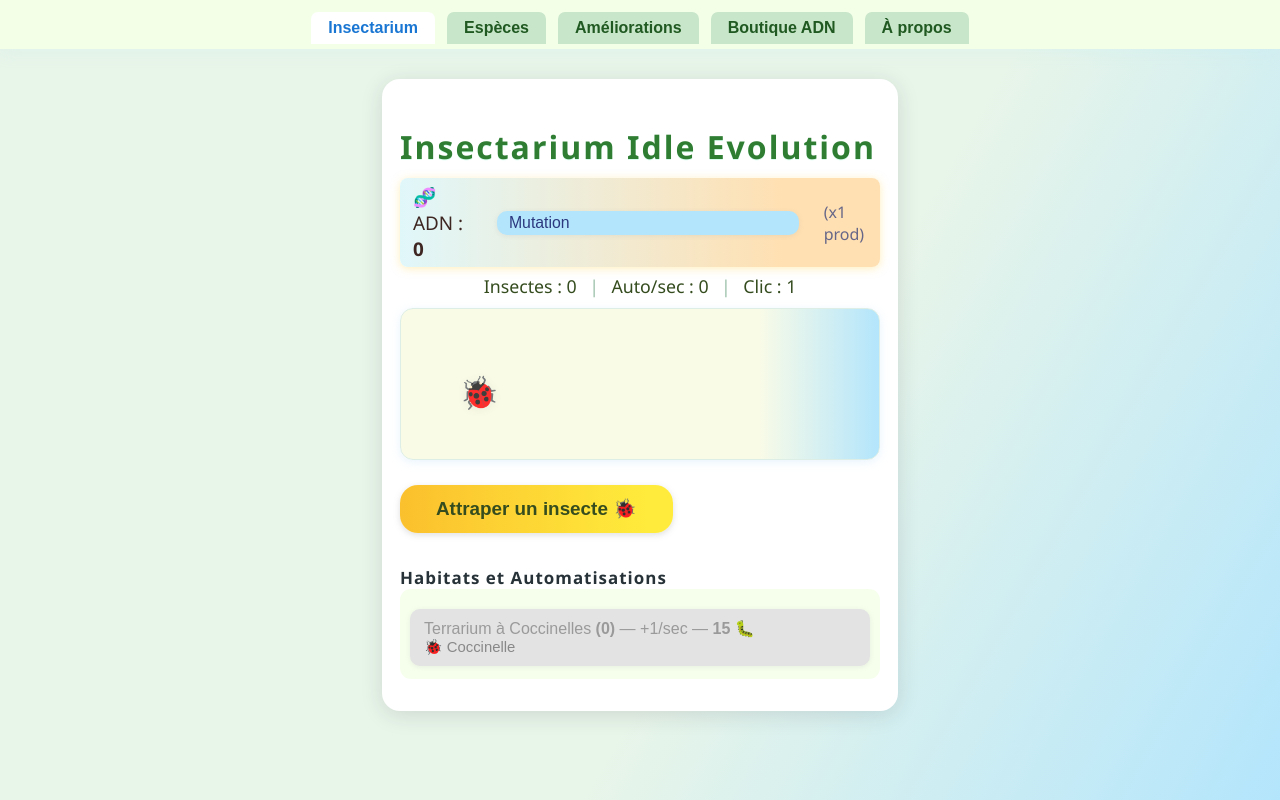
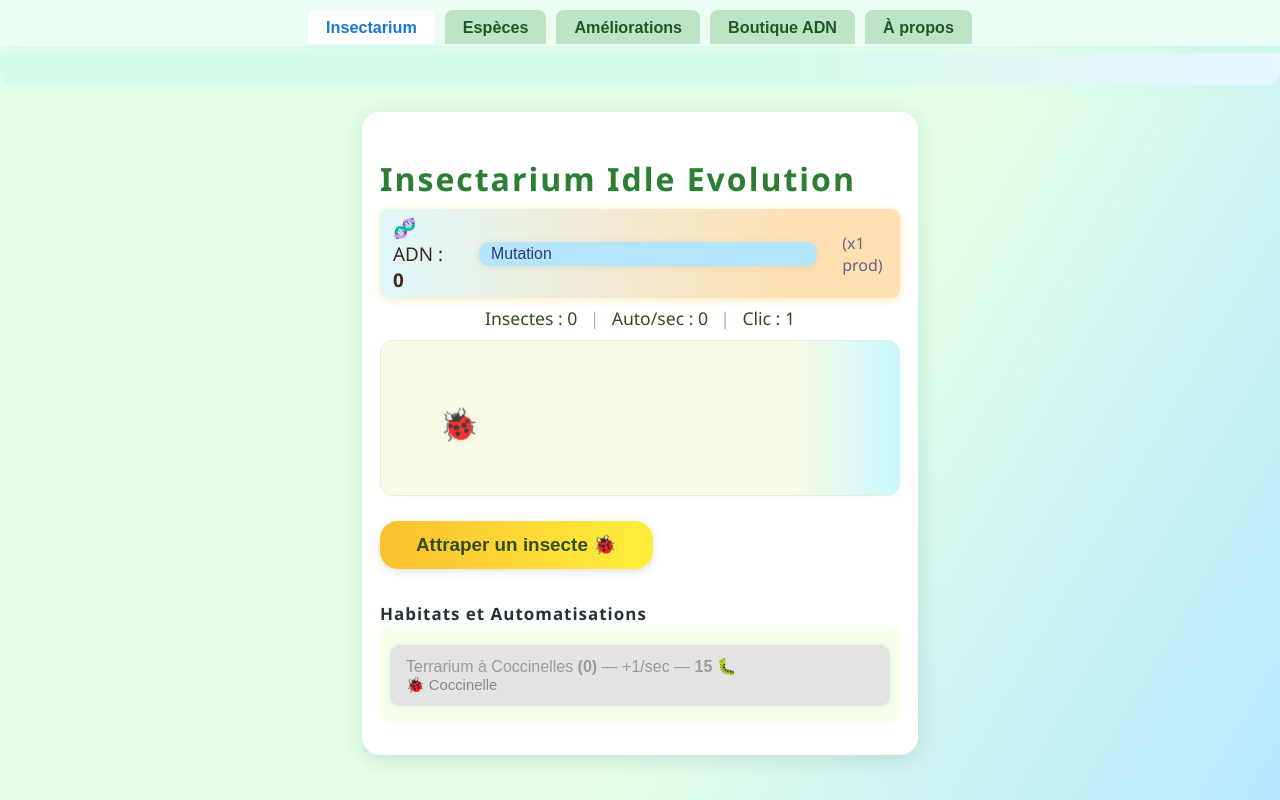
Before and after one commit to ZhuGG/Neversmoonsun, a plain HTML site: page index.html in a window 1280 px wide. Drawn offline with Linux system fonts and the light colour scheme.

Commit message:
Update style.css

```diff
--- a/style.css
+++ b/style.css
@@ -1,77 +1,138 @@
 body {
   font-family: 'Segoe UI', 'Arial', sans-serif;
-  background: linear-gradient(120deg, #e8f5e9 60%, #b3e5fc 100%);
+  background: linear-gradient(120deg, #e3ffe7 60%, #b5e8ff 100%);
   margin: 0;
   padding: 0;
   min-height: 100vh;
   color: #253423;
+  overflow-x: hidden;
 }
-
 #navbar {
   display: flex;
-  gap: 12px;
-  background: #f4ffe8;
-  padding: 12px 18px 7px 18px;
+  gap: 10px;
+  background: #edfff5;
+  padding: 10px 18px 3px 18px;
   box-shadow: 0 2px 18px #b3e5fc33;
   justify-content: center;
+  position: sticky; top: 0; z-index: 10;
 }
 .route-btn {
-  background: #c8e6c9;
+  background: #bee4c8;
   border: none;
-  border-radius: 7px 7px 0 0;
-  padding: 7px 17px;
+  border-radius: 8px 8px 0 0;
+  padding: 8px 18px 7px 18px;
   color: #205921;
-  font-size: 1em;
+  font-size: 1.01em;
   font-weight: 600;
   cursor: pointer;
-  margin-bottom: -2px;
-  transition: background 0.15s, color 0.15s;
+  margin-bottom: -1px;
+  transition: background 0.17s, color 0.17s, box-shadow .17s;
+  outline: none;
 }
 .route-btn.active,
 .route-btn:focus {
   background: #fff;
   color: #1976d2;
+  box-shadow: 0 4px 10px #b3e5fc40;
+}
+#buffBar {
+  display: flex;
+  flex-wrap: wrap;
+  justify-content: center;
+  gap: 8px;
+  margin: 7px 0 0 0;
+  padding: 0 2vw;
+  z-index: 12;
+  min-height: 32px;
+  position: sticky;
+  top: 46px;
+  background: linear-gradient(90deg,#d4fbe7 60%,#e6f5ff 100%);
+  border-radius: 0 0 13px 13px;
+  box-shadow: 0 2px 15px #b3e5fc22;
 }
 
+.buff-btn-bar {
+  display: inline-flex; align-items: center; gap: 7px;
+  background: linear-gradient(90deg,#fffbe7 60%,#c2f4ff 100%);
+  color: #22591d;
+  border-radius: 9px;
+  border: none;
+  box-shadow: 0 2px 8px #c9e1b740;
+  padding: 4px 12px;
+  font-size: .99em;
+  font-weight: 600;
+  margin-bottom: 3px;
+  transition: background 0.13s, color 0.13s, transform .07s;
+  cursor: pointer;
+  position: relative;
+  min-width: 74px;
+  outline: none;
+}
+.buff-btn-bar:active { transform: scale(.98); background: #ffe082; }
+.buff-btn-bar.buff-active {
+  background: #ffe082 !important; color: #186c3a !important;
+  box-shadow: 0 1.5px 12px #ffd74090;
+}
+.buff-timer {
+  display: inline-block;
+  margin-left: 7px;
+  font-size: .93em;
+  color: #478ee6;
+  min-width: 2.1em;
+}
+.buff-cost { color: #c77400; font-weight: 600; font-size: .94em; margin-left: 3px;}
+.buff-locked { opacity: .44; pointer-events: none; background: #e0e0e0; color: #bdbdbd;}
+
 .container {
-  margin: 30px auto 0 auto;
+  margin: 27px auto 0 auto;
   background: #fff;
   border-radius: 18px;
   box-shadow: 0 4px 22px #2232;
-  padding: 25px 18px 18px 18px;
-  max-width: 480px;
+  padding: 24px 18px 18px 18px;
+  max-width: 520px;
   min-width: 300px;
   min-height: 400px;
+  transition: box-shadow .25s;
 }
-
-h1 {
-  color: #2e7d32;
-  margin-bottom: 10px;
-  letter-spacing: 2px;
-  text-shadow: 0 1px 0 #d8fded;
-}
-
+.container:active { box-shadow: 0 1px 8px #aac2bb90; }
+h1 { color: #2e7d32; margin-bottom: 9px; letter-spacing: 2px; text-shadow: 0 1px 0 #d8fded;}
 .adn-bar {
   background: linear-gradient(90deg, #e0f7fa, #ffe0b2 80%);
   border-radius: 8px;
   padding: 6px 13px 5px 13px;
-  margin-bottom: 7px;
+  margin-bottom: 8px;
   color: #3e2723;
   display: flex; align-items: center; gap: 13px;
-  box-shadow: 0 1.5px 9px #ffe08288;
+  box-shadow: 0 1.5px 9px #ffe08299;
+  font-weight: 500;
 }
 
 .counters {
-  font-size: 1.11em;
+  font-size: 1.10em;
   margin-bottom: 10px;
   color: #344c1e;
-  display: flex;
-  justify-content: center;
-  align-items: center;
-  gap: 0.7em;
-  flex-wrap: wrap;
+  display: flex; flex-wrap: wrap;
+  justify-content: center; align-items: center; gap: 0.7em;
 }
 .counters .sep { color: #99bfa8; }
+
+.buy-qty-bar {
+  display: flex; gap: 7px; justify-content: center; margin: 7px 0 9px 0;
+}
+.buy-qty-btn {
+  background: #b3e5fc;
+  color: #2c387e;
+  border: none;
+  border-radius: 9px;
+  padding: 6px 14px;
+  font-size: .98em;
+  cursor: pointer;
+  font-weight: 500;
+  transition: background .16s, color .13s;
+}
+.buy-qty-btn.selected, .buy-qty-btn:active {
+  background: #ffe082; color: #845d10;
+}
 
 .big-btn {
   background: linear-gradient(90deg, #fbc02d, #ffeb3b 90%);
@@ -80,22 +141,23 @@ h1 {
   font-size: 1.18em;
   border-radius: 18px;
   border: none;
-  box-shadow: 0 2px 6px #8884;
+  box-shadow: 0 2px 8px #8884;
   margin: 12px 0 17px 0;
   cursor: pointer;
   font-weight: bold;
-  transition: transform 0.08s;
+  transition: transform 0.08s, box-shadow .17s;
+  outline: none;
 }
-.big-btn:active { transform: scale(0.97); }
+.big-btn:active { transform: scale(.97); box-shadow: 0 1px 2px #ffe08266; }
 
 #insectZone {
   position: relative;
-  background: linear-gradient(90deg, #f9fbe7 75%, #b3e5fc 100%);
+  background: linear-gradient(90deg, #f9fbe7 80%, #c8f7fe 100%);
   border-radius: 13px;
-  height: 150px;
+  height: 154px;
   margin: 10px 0 13px 0;
   overflow: hidden;
-  box-shadow: 0 0 0 #0000, 0 2px 10px #bbdefb55;
+  box-shadow: 0 2px 14px #bbdefb22;
   border: 1.5px solid #dceee6;
   user-select: none;
   cursor: pointer;
@@ -103,25 +165,27 @@ h1 {
 
 .insect {
   position: absolute;
-  width: 42px;
-  height: 42px;
-  transition: transform 0.13s, filter 0.3s;
+  width: 46px;
+  height: 46px;
+  transition: transform 0.11s, filter 0.3s;
   pointer-events: all;
   cursor: pointer;
   opacity: 0.92;
   filter: drop-shadow(0 1.5px 5px #8882);
   z-index: 2;
-  animation: floatInsect 3.3s infinite alternate cubic-bezier(.63,-0.32,.62,1.34);
+  animation: floatInsect 2.6s infinite alternate cubic-bezier(.63,-0.32,.62,1.34);
+  will-change: transform;
 }
 @keyframes floatInsect {
   0% {transform: translateY(0px) scale(1);}
-  100% {transform: translateY(8px) scale(1.03);}
+  100% {transform: translateY(11px) scale(1.05);}
 }
 
+.insect:active { transform: scale(1.28) rotate(-8deg) !important; filter: drop-shadow(0 4px 24px #ffd74055);}
 .burst {
   position: absolute;
   font-weight: bold;
-  font-size: 1.1em;
+  font-size: 1.15em;
   color: #43a047;
   opacity: 1;
   pointer-events: none;
@@ -129,25 +193,27 @@ h1 {
   top: 80px;
   user-select: none;
   z-index: 9;
-  filter: drop-shadow(0 1.5px 5px #9fc99980);
+  filter: drop-shadow(0 1.5px 6px #b6f28e80);
+  animation: burstPop .78s cubic-bezier(.64,.06,.92,.62);
+}
+@keyframes burstPop {
+  0% { transform: scale(1.4); opacity: .97;}
+  90% {opacity: 1;}
+  100% {transform: scale(1); opacity: 0;}
 }
 
-.section-title {
-  margin-top: 16px;
-  color: #263238;
-  font-size: 1.06em;
-  font-weight: bold;
-  letter-spacing: 1px;
+.section-title { margin-top: 16px; color: #263238; font-size: 1.06em; font-weight: bold; letter-spacing: 1px; }
+
+#habitatList, #upgradeList, #buffList, #shopList {
+  background: #f6ffec;
+  border-radius: 12px;
+  padding: 11px 10px 8px 10px;
+  margin-bottom: 14px;
+  min-height: 34px;
+  box-shadow: 0 1px 8px #d2e9d92e;
 }
 
-#habitatList, #upgradeList, #buffList {
-  background: #f6ffec;
-  border-radius: 11px;
-  padding: 11px 10px 4px 10px;
-  margin-bottom: 14px;
-  min-height: 34px;
-}
-.up-btn, .buff-btn {
+.up-btn, .shop-btn {
   display: block;
   margin: 9px 0;
   width: 100%;
@@ -155,37 +221,47 @@ h1 {
   color: #2c387e;
   border: none;
   border-radius: 10px;
-  padding: 10px 14px;
+  padding: 12px 16px;
   font-size: 1em;
   cursor: pointer;
-  transition: background 0.2s;
-  box-shadow: 0 1px 5px #aaa3;
+  transition: background 0.17s, color 0.11s;
+  box-shadow: 0 1px 7px #aaa3;
   text-align: left;
   font-weight: 500;
+  outline: none;
+  position: relative;
 }
-.up-btn:disabled, .buff-btn:disabled {
+.up-btn:disabled, .shop-btn:disabled {
   background: #e3e3e3;
   color: #9a9a9a;
   cursor: default;
+}
+.up-btn:active, .shop-btn:active { background: #ffe082; color: #946a00;}
+.up-btn.buy-flash {
+  animation: btnFlash .4s;
+}
+@keyframes btnFlash {
+  0% { box-shadow: 0 0 15px #82e48299;}
+  100% { box-shadow: none;}
 }
 
 .species-list {
   display: flex;
   flex-wrap: wrap;
-  gap: 8px;
+  gap: 9px;
   margin: 12px 0 0 0;
 }
 .species-card {
   background: #f9fff0;
   border-radius: 10px;
   box-shadow: 0 1px 8px #d2e9d930;
-  padding: 9px 14px 8px 9px;
+  padding: 10px 14px 9px 11px;
   min-width: 110px;
-  flex: 1 0 36%;
+  flex: 1 0 38%;
   margin: 0 0 4px 0;
-  transition: transform 0.15s;
+  transition: transform 0.14s;
 }
-.species-card:hover { transform: scale(1.035);}
+.species-card:hover { transform: scale(1.045);}
 .species-icon {
   display: inline-block;
   margin-right: 7px;
@@ -208,12 +284,6 @@ h1 {
   font-weight: 600;
 }
 
-.buff-active {
-  background: #ffe082 !important;
-  color: #296d39 !important;
-  box-shadow: 0 1.5px 10px #ffd74070;
-}
-
 #notifZone {
   position: fixed;
   left: 0; right: 0;
@@ -226,24 +296,25 @@ h1 {
 }
 .notif {
   min-width: 210px;
-  background: #ffffffcc;
+  background: #ffffffec;
   color: #2e7d32;
   border-left: 5px solid #43a047;
   border-radius: 7px;
   font-size: 1em;
-  padding: 7px 18px;
+  padding: 8px 22px;
   margin: 3px 0;
   box-shadow: 0 2px 18px #90caf9aa;
   animation: notifIn 0.9s cubic-bezier(.53,-0.16,.72,1.38);
 }
 @keyframes notifIn {
-  0% {transform: translateY(-30px) scale(0.9); opacity: 0;}
+  0% {transform: translateY(-30px) scale(0.93); opacity: 0;}
   90% {opacity: 1;}
   100% {transform: translateY(0) scale(1);}
 }
 
 @media (max-width: 600px) {
-  .container {max-width:98vw; min-width:0; padding: 9vw 1vw 2vw 1vw;}
+  .container {max-width:99vw; min-width:0; padding: 9vw 1vw 2vw 1vw;}
   #navbar {flex-wrap: wrap; gap: 4px; padding: 7px 2vw;}
-  .species-card {min-width: 88px;}
+  .species-card {min-width: 90px;}
+  #buffBar {padding: 0;}
 }
```
